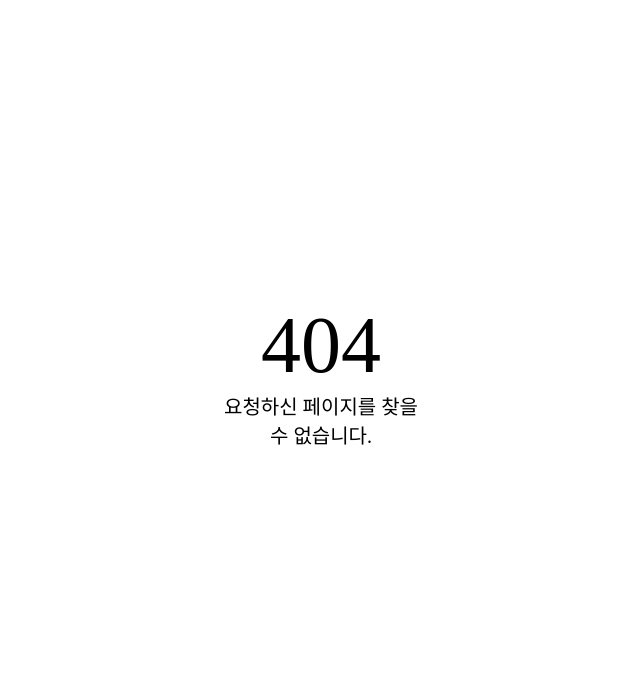
After one commit to hyeongJuKim/instagram-clone-django, a Django app: template posts/templates/404.html in a window 1280 px wide. The commit adds this page. Shown: the top 700 px of the page, without its empty margins (319-959 px from the left). Run offline with Django 3.2, Linux system fonts and the light colour scheme; the template is opened without the code that fills it, so the values that code supplies are empty.

Commit message:
팝업 스크롤방지, 스타일 수정

```diff
--- a/instagram/urls.py
+++ b/instagram/urls.py
@@ -2,9 +2,10 @@ from django.conf import settings
 from django.contrib import admin
 from django.urls import path, include
 from django.conf import settings
+from django.contrib.staticfiles.finders import find
 from django.conf.urls.static import static
 
 urlpatterns = [
     path('admin/', admin.site.urls),
     path('', include('posts.urls')),
-] + static(settings.MEDIA_URL, document_root=settings.MEDIA_ROOT)
+] + find(settings.MEDIA_URL, document_root=settings.MEDIA_ROOT)
--- /dev/null
+++ b/posts/templates/404.html
@@ -0,0 +1,34 @@
+<!DOCTYPE html>
+<html lang="ko">
+<head>
+    <meta charset="UTF-8">
+    <title>404</title>
+
+    <style>
+        .error-box{
+            position:absolute;
+            top:50%;
+            left:50%;
+            width:200px;
+            height:200px;
+            margin:-100px 0 0 -100px;
+            text-align: center;
+        }
+
+        .error-box .error-box-title {
+            font-size: 80px;
+        }
+        .error-box .error-box-content {
+            font-size: 20px;
+        }
+    </style>
+
+</head>
+<body>
+    <div class="error-box">
+        <div class="error-box-title">404</div>
+        <div class="error-box-content">요청하신 페이지를 찾을수 없습니다.</div>
+    </div>
+
+</body>
+</html>
```
Also changed, not shown: posts/static/css/common.css (+6 -18 lines), posts/templates/posts/post_list.html (+12 -3 lines).
